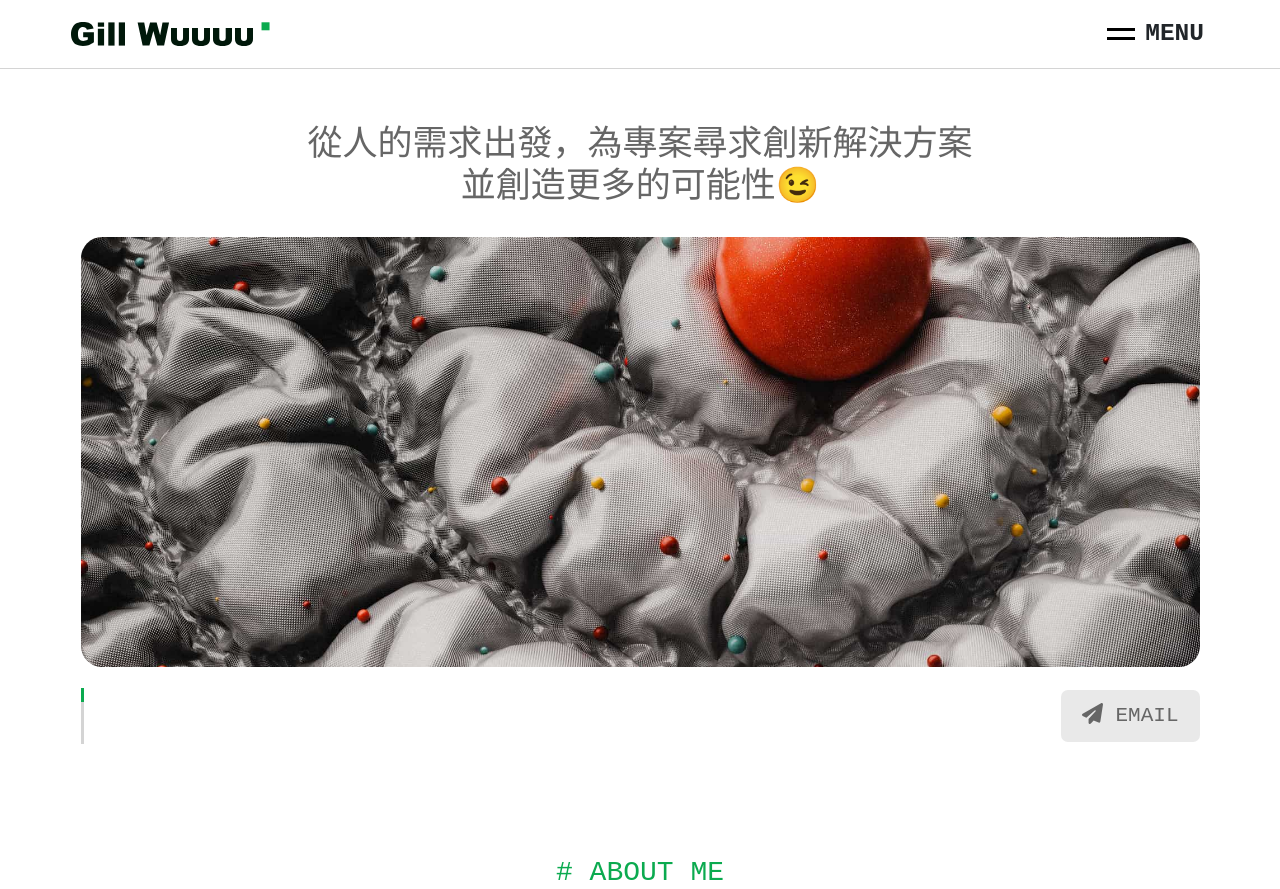
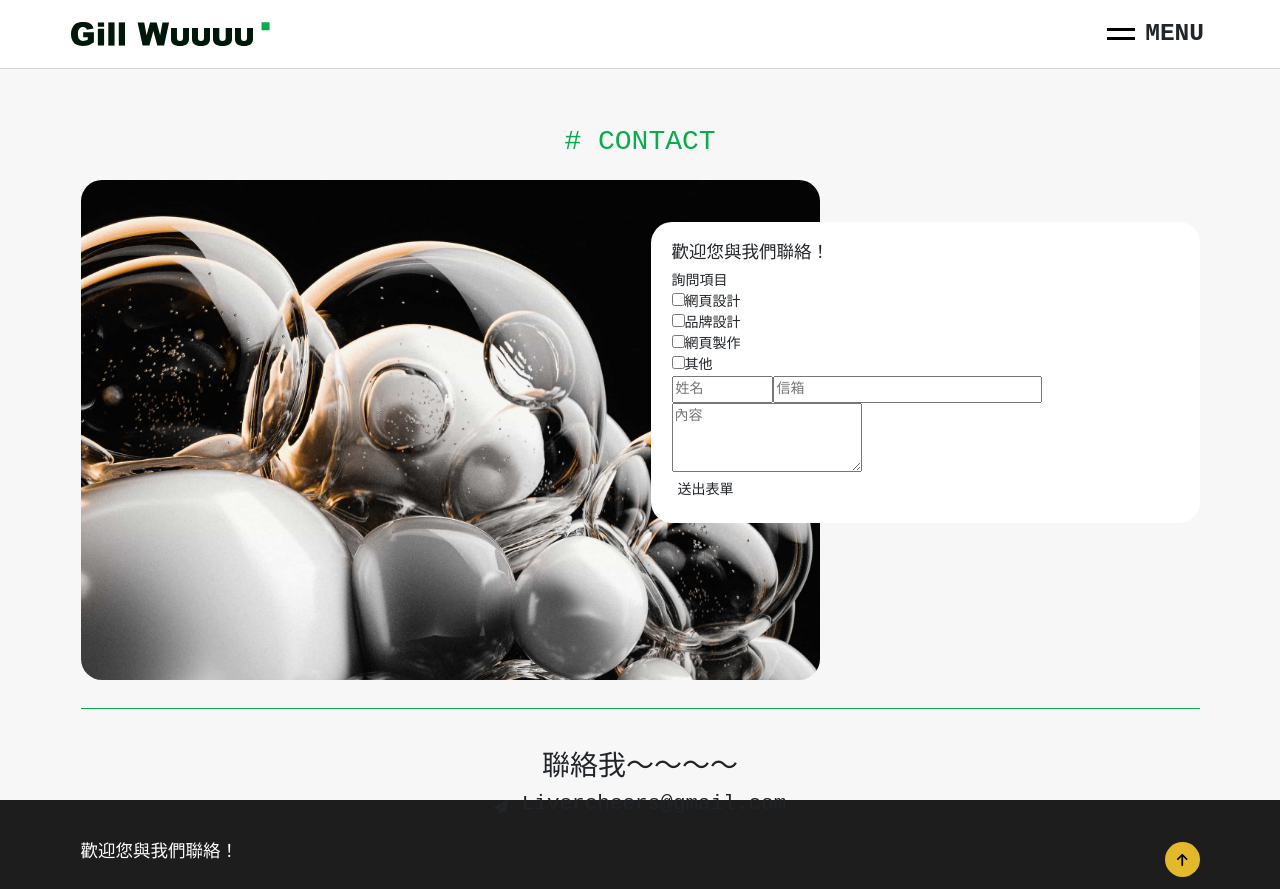
Before and after one commit to e26290/gillwuuuu_design, a Vue app: page /contact in a window 1280 px wide. Before the commit this address led to /. Shown: the top 889 px of the page. Built offline with nearby package versions, Linux system fonts and the light colour scheme; a web font is replaced by a local one.

Commit message:
feat:1228進度_目前每個nav都有畫面了

```diff
--- a/src/App.vue
+++ b/src/App.vue
@@ -9,12 +9,5 @@
 import header_vue from './components/header.vue';
 import footer_vue from './components/footer.vue';
 </script>
-<script>
-export default {
-  mounted() {
-    this.$router.push('/');
-  }
-};
-</script>
 <style scoped>
 </style>
--- /dev/null
+++ b/src/components/area_contact.vue
@@ -0,0 +1,25 @@
+<template>
+    <div class="area_contact">
+        <h2 class="contact_text">聯絡我～～～～</h2>
+        <div class="email">
+            <i class="fa-solid fa-paper-plane"></i>
+            <h4>Livercheers@gmail.com</h4>
+        </div>
+    </div>
+</template>
+<script setup></script>
+<style scoped lang="scss">
+@import "src/css/_mixins.scss";
+.area_contact {
+    padding: 3rem 0;
+    margin: 2rem 0;
+    border-top: solid 1px var(--primary);
+    border-bottom: solid 1px var(--primary);
+    .contact_text {
+        text-align: center;
+    }
+    .email {
+        @include flex;
+    }
+}
+</style>
--- /dev/null
+++ b/src/components/contact.vue
@@ -0,0 +1,96 @@
+<template>
+    <div class="contact ptb">
+        <div class="container">
+            <h2 class="secTitle"># CONTACT</h2>
+
+            <!-- 卡片組 -->
+            <div class="row contactMain">
+                <div class="col-md-8">
+                    <div class="imgbox">
+                        <img src="/img_contactbg.jpg">
+                    </div>
+                </div>
+
+                <div class="col-md-6 poa">
+                    <div class="card">
+                        <form action="" class="form">
+                        <h5 class="formTitle">歡迎您與我們聯絡！</h5>
+                        <div class="main">
+                            <div class="ask">
+                                <span class="checkTitle">詢問項目</span>
+                                <div class="askItem">
+                                    <input type="checkbox" id="uiux" name="" value="" />
+                                    <label for="uiux">網頁設計</label>
+                                </div>
+                                <div class="askItem">
+                                    <input type="checkbox" id="brand" name="" value="" />
+                                    <label for="brand">品牌設計</label>
+                                </div>
+                                <div class="askItem">
+                                    <input type="checkbox" id="website" name="" value="" />
+                                    <label for="website">網頁製作</label>
+                                </div>
+                                <div class="askItem">
+                                    <input type="checkbox" id="other" name="" value="" />
+                                    <label for="other">其他</label>
+                                </div>
+                            </div>
+
+                            <input class="text_input" type="text" id="name" name="name" size="10" placeholder="姓名"
+                                required />
+                            <input class="text_input" type="email" id="email" pattern=".+@example\.com" size="30" placeholder="信箱" required />
+                            <textarea class="text_input" id="content" name="content" rows="3" placeholder="內容"></textarea>
+                        </div>
+                        <button type="submit" class="formBtn">送出表單</button>
+                    </form>
+
+                    </div>
+                </div>
+
+            </div>
+
+
+            <area_contact />
+        </div>
+
+    </div>
+</template>
+
+<script setup>
+import area_contact from './area_contact.vue';
+</script>
+
+<style scoped lang="scss">
+.contact {
+    height: max(400px, (100vh - 69px));
+    background-color: var(--grey-F7);
+    .container {
+        height: max(400px, 100%);
+    }
+
+    .contactMain {
+        position: relative;
+        // padding-top: 3rem;
+        // flex-basis: 100%;
+        // height: 100%;
+    }
+
+    .poa {
+        position: absolute;
+        right: 0;
+        top: 3rem;
+    }
+
+    .imgbox {
+        height: 100%;
+        border-radius: 1.5rem;
+        display: grid;
+        place-items: center;
+        max-height: 500px;
+        overflow: hidden;
+
+        img {
+            width: 100%;
+        }
+    }
+}</style>
--- a/src/components/footer.vue
+++ b/src/components/footer.vue
@@ -4,6 +4,7 @@
             <div class="row">
                 <div class="col-md-5 col-sm-12">
                     <!-- TODO 表單送到哪？ -->
+                    <!-- TODO 把表單切出去做元件 -->
                     <form action="" class="form">
                         <h5 class="formTitle">歡迎您與我們聯絡！</h5>
                         <div class="main">
@@ -31,8 +32,6 @@
                                 required />
                             <input class="text_input" type="email" id="email" pattern=".+@example\.com" size="30" placeholder="信箱" required />
                             <textarea class="text_input" id="content" name="content" rows="3" placeholder="內容"></textarea>
-
-
                         </div>
                         <button type="submit" class="formBtn">送出表單</button>
                     </form>
@@ -46,7 +45,7 @@
                         <li><router-link to="/contact" class="item">Contact</router-link></li>
                         <li><router-link to="/ramblings" class="item">Ramblings</router-link></li>
                     </ul>
-                    <router-link to="/page1">
+                    <router-link to="/">
                         <img src="../assets/img_logo_w.svg" alt="logo">
                     </router-link>
                     <span class="copyright">
--- a/src/components/header.vue
+++ b/src/components/header.vue
@@ -1,7 +1,7 @@
 <template>
     <header>
         <div class="container navbar">
-            <router-link to="/page1">
+            <router-link to="/">
                 <img src="../assets/img_logo.svg" alt="logo">
             </router-link>
             <button class="menu_open">MENU</button>
--- a/src/components/index.vue
+++ b/src/components/index.vue
@@ -17,7 +17,7 @@
     <div class="aboutme ptb">
         <div class="container">
             <h2 class="secTitle"># ABOUT ME</h2>
-
+            <!-- TODO 資料待補 -->
             <!-- group 1 -->
             <div class="row g-3 mb-3">
                 <div class="col-md-8">
--- /dev/null
+++ b/src/components/ramblings.vue
@@ -0,0 +1,76 @@
+<template>
+    <div class="ramblings ptb">
+        <div class="container">
+            <h2 class="secTitle"># RAMBLINGS</h2>
+            <span class="secmain">Lorem Ipsum，也稱亂數假文或者啞元文本， 是印刷及排版領域所常用的虛擬文字。 </span>
+
+            <!-- 資訊卡片 -->
+            <!-- TODO 使用v-for來渲染資料 -->
+            <div class="row justify-content-center">
+                <div class="col-md-8">
+                    <div class="card">
+                        <div class="card_cover">
+                            <img src="/img_rem.jpg" alt="設計雜談">
+                        </div>
+                        <div class="card_main">
+                            <div class="date">2024.01.01</div>
+                            <h3 class="title">標題</h3>
+                            <p class="content">
+                                Lorem Ipsum，也稱亂數假文或者啞元文本， 是印刷及排版領域所常用的虛擬文字。 由於曾經一台匿名的印表機刻意打亂了一盒印刷字體從而造出一本字體樣品書，Lorem Ipsum從西元15世紀起就被作為此領域的標準文本使用。 它不僅延續了五個世紀，還通過了電子排版的挑戰，其雛形卻依然保存至今。 在1960年代，“Leatraset”公司發佈了印刷著Lorem Ipsum段落的紙張，從而廣泛普及了它的使用。 最近，計算機桌面出版軟體“Aldus PageMaker”也通過同樣的方式使Lorem Ipsum落入大眾的視野。
+                            </p>
+                        </div>
+                    </div>
+                </div>
+            </div>
+        </div>
+
+    </div>
+</template>
+
+<script setup>
+</script>
+
+<style scoped lang="scss">
+@import "src/css/_mixins.scss";
+
+.ramblings {
+    background-color: var(--grey-F7);
+    .secmain {
+        display: block;
+        text-align: center;
+        margin-bottom: 1.5rem;
+    }
+    .card {
+        padding: 0;
+        @include flex($a: flex-start);
+        flex-direction: row;
+        .card_cover {
+            // width: 100%;
+            max-width: 240px;
+            height: 100%;
+            aspect-ratio: 4/3;
+            overflow: hidden;
+            img {
+                width: 100%;
+            }
+        }
+        .card_main {
+            padding: 1.5rem;
+            @include flex($a: flex-start);
+            flex-direction: column;
+            .date {
+                color: var(--grey-66);
+            }
+            .title {
+                margin: 0;
+            }
+            .content {
+                // TODO 這裡要改寫寫法。
+                height: 72px;
+                overflow: hidden;
+                line-height: 180%;
+            }
+        }
+    }
+}
+</style>
--- a/src/components/work.vue
+++ b/src/components/work.vue
@@ -1,20 +1,65 @@
 <template>
-    <div class="banner ptb">
-        <div class="container wrap">
+    <div class="work ptb">
+        <div class="container">
+            <h2 class="secTitle"># WORK</h2>
 
-            <div>
-                <h1>work</h1>
-                <p>This is Page 2.</p>
-                <router-link to="/page1">Go back to Page 1</router-link>
+            <!-- 篩選選單 -->
+            <!-- TODO 需要下判斷做tab切換 -->
+            <ul class="nav">
+                <li class="nav-item">
+                    <a class="nav-link active" aria-current="page" href="#">All</a>
+                </li>
+                <li class="nav-item">
+                    <a class="nav-link" href="#">UI/UX</a>
+                </li>
+                <li class="nav-item">
+                    <a class="nav-link" href="#">WEBSITE</a>
+                </li>
+                <li class="nav-item">
+                    <a class="nav-link" href="#">BRAND</a>
+                </li>
+            </ul>
+
+            <!-- 卡片組 -->
+            <div class="row g-3">
+                <!-- TODO 卡片內容還沒寫，使用v-for -->
+                <div class="col-md-4">
+                    <div class="card">123</div>
+                </div>
+                <div class="col-md-4">
+                    <div class="card">123</div>
+                </div>
+                <div class="col-md-4">
+                    <div class="card">123</div>
+                </div>
             </div>
 
+
+            <area_contact/>
         </div>
 
     </div>
-
 </template>
 
 <script setup>
+import area_contact from './area_contact.vue';
 </script>
 
-<style scoped></style>
+<style scoped lang="scss">
+.work {
+    .nav {
+        justify-content: center;
+        gap: 1rem;
+        margin-bottom: 1.5rem;
+    }
+    .nav-link {
+        color: var(--grey-9F);
+        font-size: 1.125rem;
+    }
+    .nav-link.active {
+        color: var(--bruno);
+        font-weight: 700;
+        border-bottom: solid 1px var(--bruno);
+    }
+}
+</style>
--- a/src/css/base.css
+++ b/src/css/base.css
@@ -69,13 +69,12 @@ a {
 }
 
 .card {
-  /* width: 100%; */
   height: 100%;
-  background-color: var(--grey-D4);
+  background-color: var(--white);
   border: none;
   border-radius: 1.5rem;
   display: grid;
   place-items: center;
   padding: 1.5rem;
-
+  overflow: hidden;
 }
--- a/src/router.js
+++ b/src/router.js
@@ -1,15 +1,29 @@
 import { createRouter, createWebHistory } from 'vue-router';
 import index from './components/index.vue';
 import work from './components/work.vue';
+import contact from './components/contact.vue';
+import ramblings from './components/ramblings.vue';
+
 
 const routes = [
     { path: '/', component: index },
-    { path: '/work', component: work }
+    { path: '/work', component: work },
+    { path: '/contact', component: contact },
+    { path: '/ramblings', component: ramblings },
 ];
 
 const router = createRouter({
     history: createWebHistory(),
-    routes
+    routes,
+
+    // 添加 scrollBehavior
+    scrollBehavior(to, from, savedPosition) {
+        if (savedPosition) {
+            return savedPosition;
+        } else {
+            return { top: 0 };
+        }
+    }
 });
 
 export default router;
```
Also changed, not shown: public/img_contactbg.jpg (added), public/img_rem.jpg (added).
